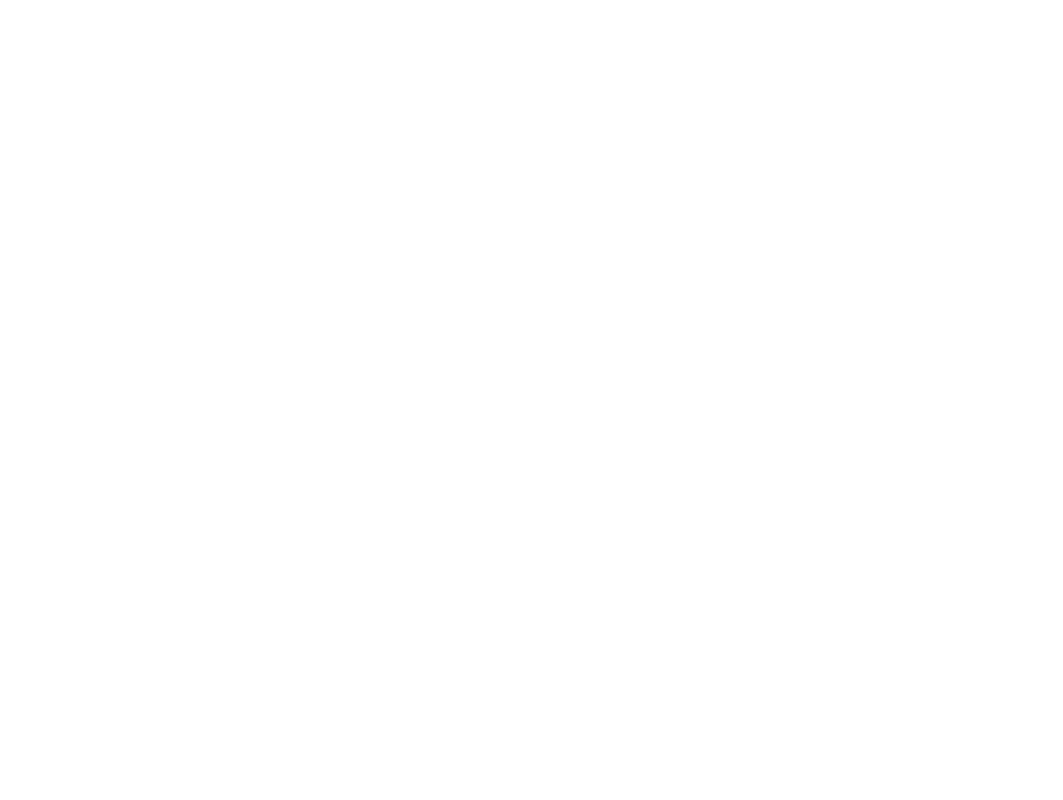
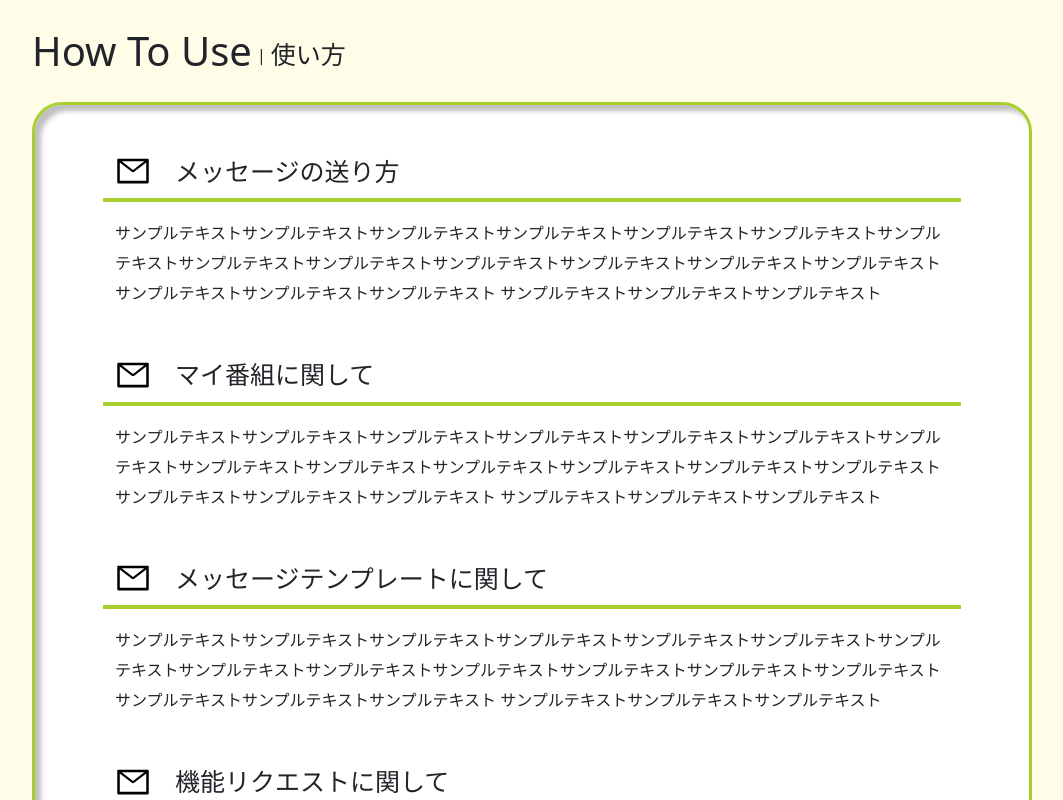
Before and after one commit to Bryota/radio_gate_front, a React (Create React App) app: page /how_to_use in a window 1280 px wide. Before the commit this address had no page. Shown: the top 800 px of the page, without its empty margins (108-1171 px from the left). Built offline with nearby package versions, Linux system fonts and the light colour scheme.

Commit message:
使い方画面追加

```diff
--- /dev/null
+++ b/src/assets/css/how_to_use.css
@@ -0,0 +1,15 @@
+.how_to_use-title {
+    border-bottom: 4px solid #A8CE30;
+}
+
+.how_to_use-title img {
+    width: 60px;
+}
+
+.how_to_use-title p {
+    font-size: 25px;
+}
+
+.how_to_use-text {
+    line-height: 30px;
+}
--- /dev/null
+++ b/src/features/static/components/HowToUse.tsx
@@ -0,0 +1,43 @@
+import { MainLayout, InnerBox } from '../../../components/Layout';
+import { Pagehead } from '../../../components/Pagehead';
+import { HowToUseItem } from './HowToUseItem';
+import '../../../assets/css/how_to_use.css'
+
+export const HowToUse = () => {
+    return (
+        <>
+            <MainLayout>
+                <Pagehead
+                    title="How To Use"
+                    subtitle='使い方'
+                />
+                <InnerBox>
+                    <HowToUseItem
+                        title='メッセージの送り方'
+                        text='サンプルテキストサンプルテキストサンプルテキストサンプルテキストサンプルテキストサンプルテキストサンプルテキストサンプルテキストサンプルテキストサンプルテキストサンプルテキストサンプルテキストサンプルテキスト
+                    サンプルテキストサンプルテキストサンプルテキスト
+                    サンプルテキストサンプルテキストサンプルテキスト'
+                    />
+                    <HowToUseItem
+                        title='マイ番組に関して'
+                        text='サンプルテキストサンプルテキストサンプルテキストサンプルテキストサンプルテキストサンプルテキストサンプルテキストサンプルテキストサンプルテキストサンプルテキストサンプルテキストサンプルテキストサンプルテキスト
+                    サンプルテキストサンプルテキストサンプルテキスト
+                    サンプルテキストサンプルテキストサンプルテキスト'
+                    />
+                    <HowToUseItem
+                        title='メッセージテンプレートに関して'
+                        text='サンプルテキストサンプルテキストサンプルテキストサンプルテキストサンプルテキストサンプルテキストサンプルテキストサンプルテキストサンプルテキストサンプルテキストサンプルテキストサンプルテキストサンプルテキスト
+                    サンプルテキストサンプルテキストサンプルテキスト
+                    サンプルテキストサンプルテキストサンプルテキスト'
+                    />
+                    <HowToUseItem
+                        title='機能リクエストに関して'
+                        text='サンプルテキストサンプルテキストサンプルテキストサンプルテキストサンプルテキストサンプルテキストサンプルテキストサンプルテキストサンプルテキストサンプルテキストサンプルテキストサンプルテキストサンプルテキスト
+                    サンプルテキストサンプルテキストサンプルテキスト
+                    サンプルテキストサンプルテキストサンプルテキスト'
+                    />
+                </InnerBox>
+            </MainLayout>
+        </>
+    )
+}
--- /dev/null
+++ b/src/features/static/components/HowToUseItem.tsx
@@ -0,0 +1,21 @@
+import '../../../assets/css/radio.css';
+import MailIcon from '../../../assets/images/mail_icon.svg';
+
+type HowToUseType = {
+    title: string
+    text: string
+}
+
+export const HowToUseItem = ({ title, text }: HowToUseType): JSX.Element => {
+    return (
+        <>
+            <div className='mb-5'>
+                <div className="how_to_use-title row align-items-center mb-3 pb-2">
+                    <img src={MailIcon} alt="メール" className='col-1' />
+                    <p className='col-11'>{title}</p>
+                </div>
+                <div className='how_to_use-text'>{text}</div>
+            </div>
+        </>
+    )
+}
--- a/src/features/static/index.ts
+++ b/src/features/static/index.ts
@@ -1,2 +1,3 @@
 export * from './components/Inquiry';
 export * from './components/DeveloperContact';
+export * from './components/HowToUse';
--- a/src/routes/index.tsx
+++ b/src/routes/index.tsx
@@ -9,7 +9,7 @@
 import { Profile, ProfileEdit } from '../features/listener';
 import { MessagePost, MessagePostComplete, Messages, Message } from '../features/message';
 import { RequestFunctions, RequestFunction, CreateRequestFunction, VoteRequestFunction } from '../features/request_function';
-import { Inquiry, DeveloperContact } from '../features/static';
+import { Inquiry, DeveloperContact, HowToUse } from '../features/static';
 
 export const AppRoutes = () => {
     const commonRoutes = [{ path: '/', element: <Top /> }];
@@ -65,6 +65,7 @@
     const staticPage = [
         { path: '/inquery', element: <Inquiry /> },
         { path: '/developer_contact', element: <DeveloperContact /> },
+        { path: '/how_to_use', element: <HowToUse /> },
     ];
 
     const element = useRoutes([...commonRoutes, ...radioStations, ...radioPrograms, ...myRadioPrograms, ...messageTemplates, ...auth, ...listerner, ...message, ...requestFunction, ...staticPage]);
```
Also changed, not shown: src/assets/images/mail_icon.svg (added).
